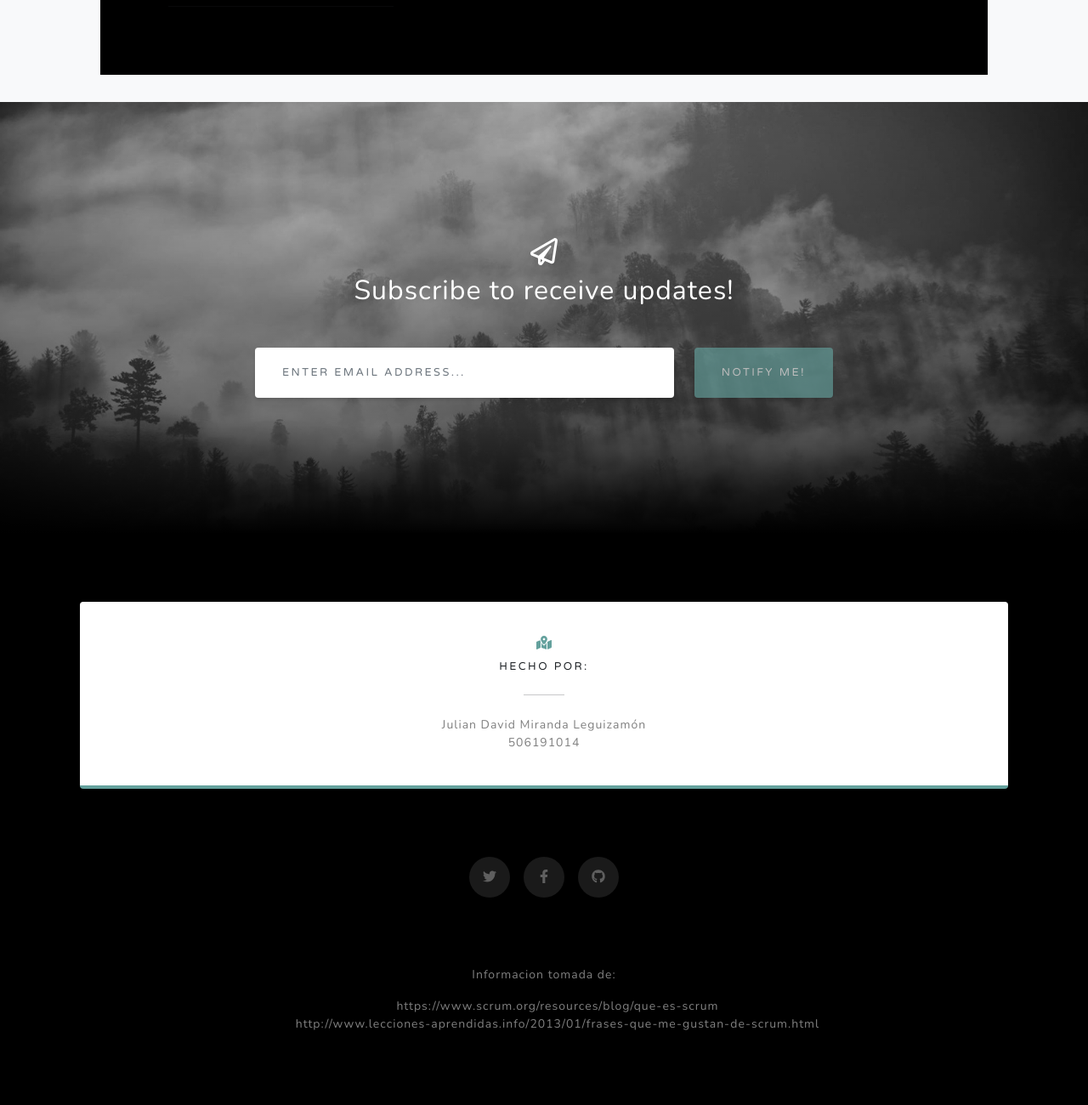
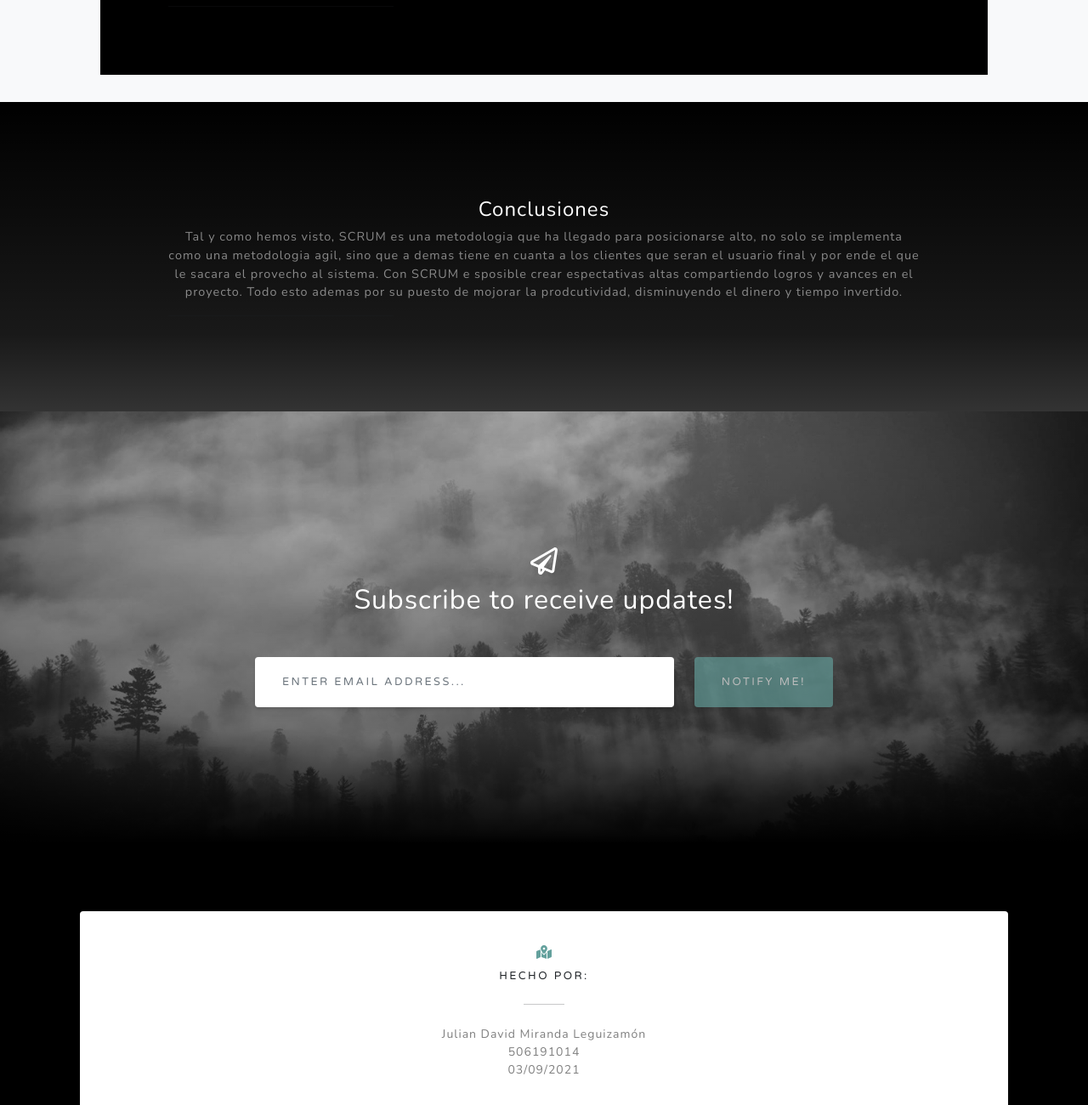
Before and after one commit to JulianKonrad/ingsw1quiz1, a plain HTML site: page index.html in a window 1280 px wide. Shown: the part 2540-3840 px from the top of the page at 85% size. Drawn offline with nearby package versions, Linux system fonts and the light colour scheme.

Commit message:
Segundo Commit

```diff
--- a/index.html
+++ b/index.html
@@ -109,7 +109,26 @@
             </div>
         </div>
     </section>
+    <section class="about-section projects-section text-center" id="about">
+        <div class="container px-4 px-lg-5">
+            <div class="row gx-0 mb-5 mb-lg-0 justify-content-center">
+                <div class=" text-center h-100 project">
+                    <div class="d-flex h-100">
+                        <div class="project-text w-100 my-auto text-center text-lg-left">
+                            <h4 class="text-white">Conclusiones</h4>
+                            <p class="mb-0 text-white-50">Tal y como hemos visto, SCRUM es una metodologia que ha llegado para posicionarse alto, no solo se implementa como una metodologia agil, sino que a demas tiene en cuanta a los clientes que seran el usuario final y por ende
+                                el que le sacara el provecho al sistema. Con SCRUM e sposible crear espectativas altas compartiendo logros y avances en el proyecto. Todo esto ademas por su puesto de mojorar la prodcutividad, disminuyendo el dinero y tiempo
+                                invertido.
+                            </p>
+                            <hr class="d-none d-lg-block mb-0 ms-0" />
+                        </div>
+                    </div>
+                </div>
+            </div>
+        </div>
+    </section>
     <!-- Signup-->
+
     <section class="signup-section" id="signup">
         <div class="container px-4 px-lg-5">
             <div class="row gx-4 gx-lg-5">
@@ -166,6 +185,7 @@
                         <hr class="my-4 mx-auto" />
                         <div class="small text-black-50">Julian David Miranda Leguizamón</div>
                         <div class="small text-black-50">506191014</div>
+                        <div class="small text-black-50">03/09/2021</div>
                     </div>
                 </div>
             </div>
@@ -179,10 +199,10 @@
     <!-- Footer-->
     <footer class="footer bg-black small text-center text-white-50">
         <div class="container px-4 px-lg-5">
-            <p> Informacion tomada de:</p>
+            <p>Informacion tomada de:</p>
             <ul class="lis">
-                <li>https://www.scrum.org/resources/blog/que-es-scrum</li>
-                <li>http://www.lecciones-aprendidas.info/2013/01/frases-que-me-gustan-de-scrum.html</li>
+                <li><a class="as" href="https://www.scrum.org/resources/blog/que-es-scrum">¿Qué es SCRUM?</a></li>
+                <li><a class="as" href="http://www.lecciones-aprendidas.info/2013/01/frases-que-me-gustan-de-scrum.html">Frases sobre SCRUM</a></li>
             </ul>
         </div>
     </footer>
```
Also changed, not shown: css/styles.css.
